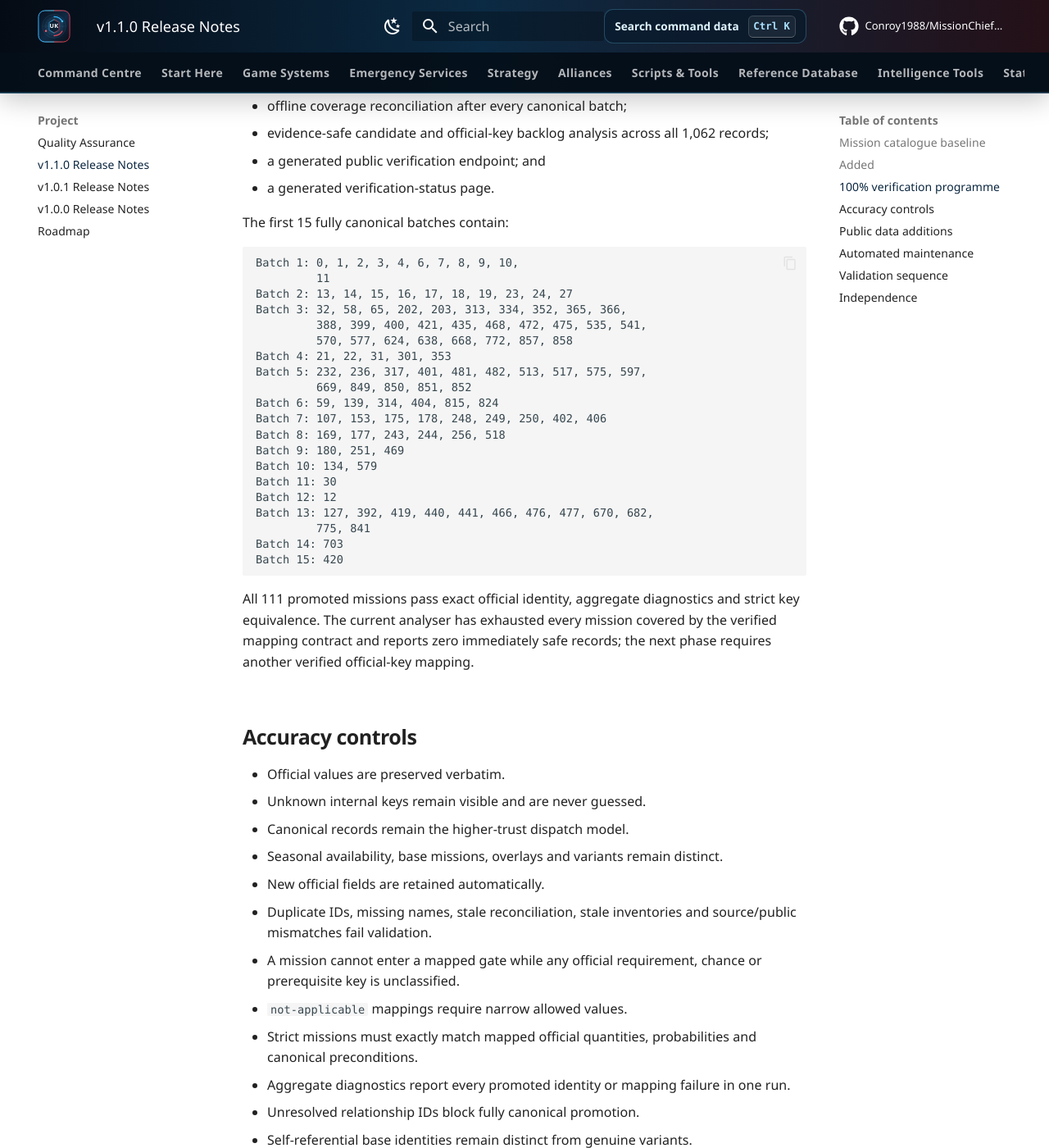
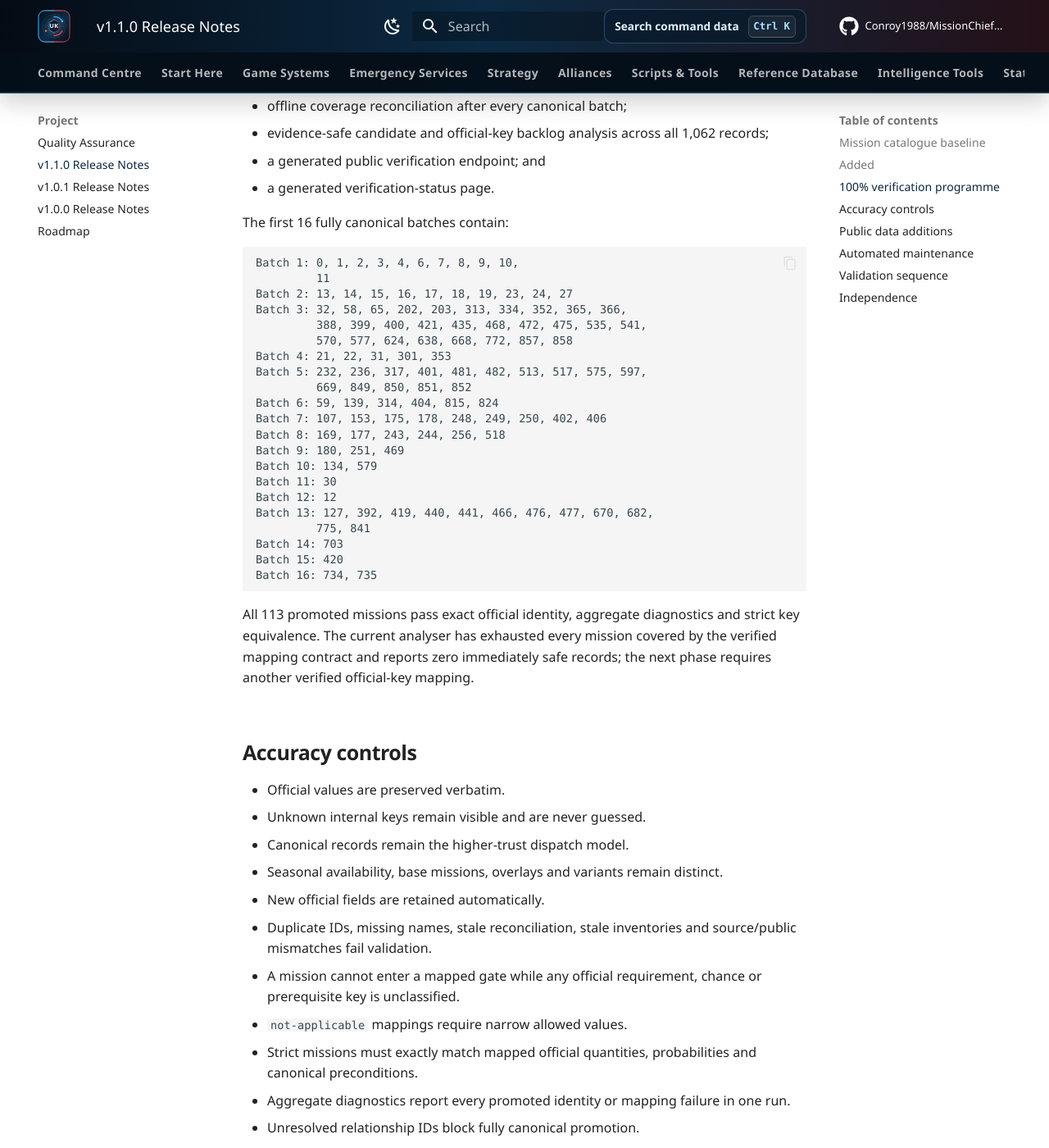
Before and after one commit to Conroy1988/MissionChief-UK, an MkDocs documentation site: the page built from docs/releases/v1.1.0.md, in a window 1280 px wide and 1400 px high, scrolled down 1831 px. Shown: the whole window at 82% size. Built offline with MkDocs 1.6.1 and Material for MkDocs 9.7.7, drawn with Linux system fonts in a browser that asks for light colours; comment, search, counter and statistics services are not loaded; some of the changed text lies outside the part shown.

````diff
--- a/docs/releases/v1.1.0.md
+++ b/docs/releases/v1.1.0.md
@@ -10,10 +10,10 @@ MissionChief UK v1.1.0 expands Mission Lookup from the original 62 canonical rec
 
 ```text
 1,062 official UK mission records
-169 canonical mission records
-152 official IDs matched to canonical records
-111 fully canonical mission records
-910 official records awaiting direct canonical records
+171 canonical mission records
+154 official IDs matched to canonical records
+113 fully canonical mission records
+908 official records awaiting direct canonical records
 17 canonical overlay or derived records without standalone official IDs
 46 canonical deployable-resource records
 18 canonical infrastructure records
@@ -58,7 +58,7 @@ The release includes:
 - a generated public verification endpoint; and
 - a generated verification-status page.
 
-The first 15 fully canonical batches contain:
+The first 16 fully canonical batches contain:
 
 ```text
 Batch 1: 0, 1, 2, 3, 4, 6, 7, 8, 9, 10,
@@ -81,9 +81,10 @@ Batch 13: 127, 392, 419, 440, 441, 466, 476, 477, 670, 682,
          775, 841
 Batch 14: 703
 Batch 15: 420
+Batch 16: 734, 735
 ```
 
-All 111 promoted missions pass exact official identity, aggregate diagnostics and strict key equivalence. The current analyser has exhausted every mission covered by the verified mapping contract and reports zero immediately safe records; the next phase requires another verified official-key mapping.
+All 113 promoted missions pass exact official identity, aggregate diagnostics and strict key equivalence. The current analyser has exhausted every mission covered by the verified mapping contract and reports zero immediately safe records; the next phase requires another verified official-key mapping.
 
 ## Accuracy controls
 
--- a/mkdocs.yml
+++ b/mkdocs.yml
@@ -167,6 +167,9 @@ nav:
 
           - Fully Canonical Batch 15: reference/fully-canonical-mission-batch-15.md
 
+          - Fully Canonical Batch 16: reference/fully-canonical-mission-batch-16.md
+
+
 
 
 
````
Also changed, not shown: CHANGELOG.md (+6 -5 lines), README.md (+13 -12 lines), docs/api/index.md (+8 -8 lines), docs/index.md (+6 -6 lines), 2 other files.
